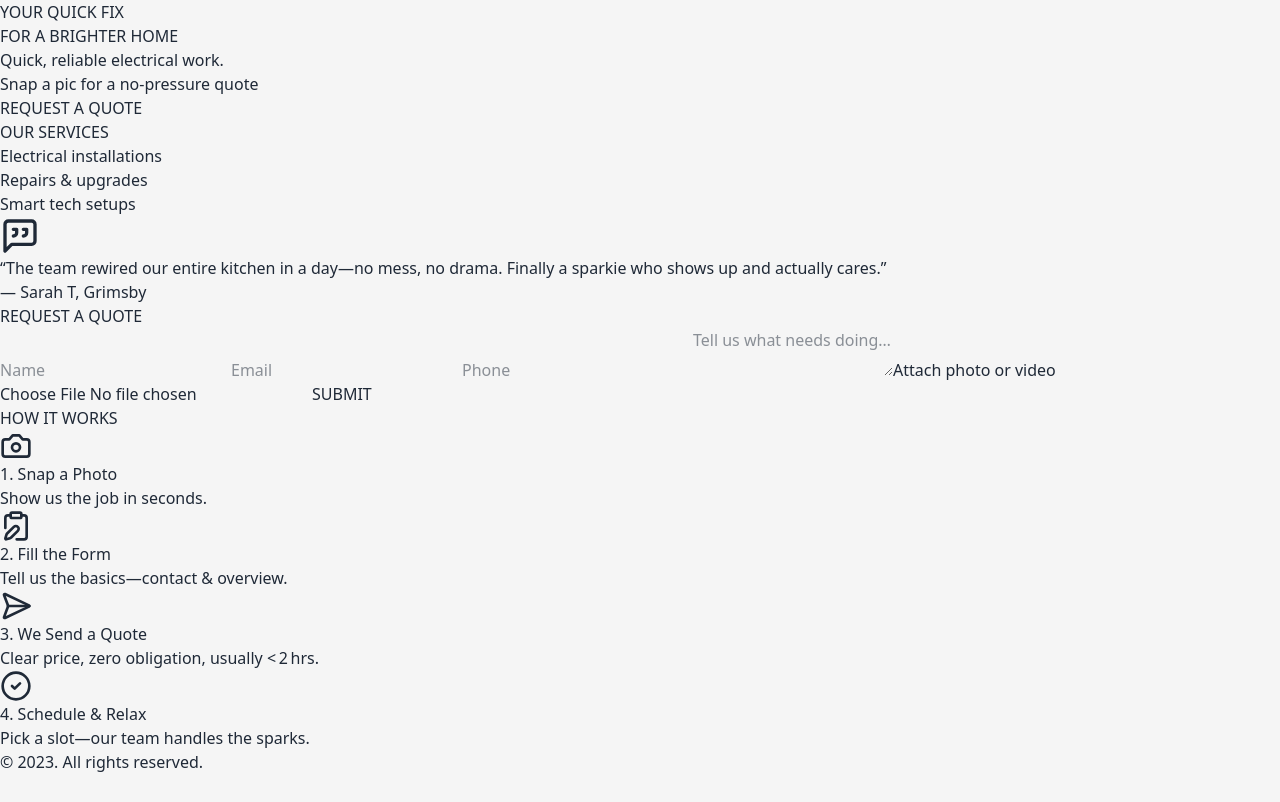
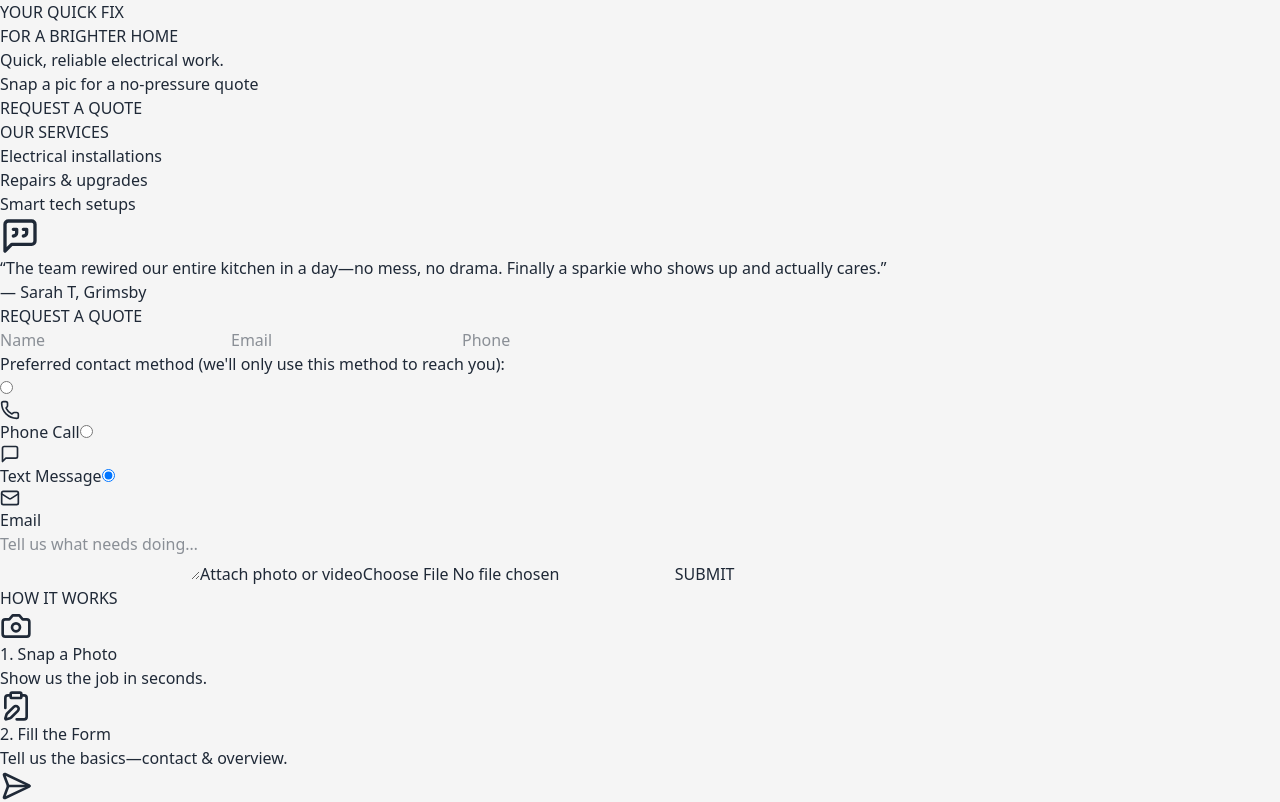
Before and after one commit to redhotchillipuppers/electricianad, a React (Vite) app: page / in a window 1280 px wide. Shown: the top 802 px of the page. Built offline with nearby package versions, Linux system fonts and the light colour scheme.

Commit message:
Added contact buttons

```diff
--- a/src/components/quoteform/quoteform.tsx
+++ b/src/components/quoteform/quoteform.tsx
@@ -1,6 +1,7 @@
 import React, { useState } from "react";
+import { Phone, MessageSquare, Mail } from "lucide-react";
 
-// ↓— swap this with your real Firebase helper
+// ↓— swap this with your real Firebase helper
 import submitQuote from "../../firebase/submitQuote";
 
 const QuoteForm = () => {
@@ -11,6 +12,7 @@ const QuoteForm = () => {
     phone: "",
     description: "",
     file: null as File | null,
+    contactMethod: "email", // Default contact method
   });
 
   const handleChange = (
@@ -24,18 +26,23 @@ const QuoteForm = () => {
     setValues((prev) => ({ ...prev, file: e.target.files?.[0] ?? null }));
   };
 
+  const handleContactMethodChange = (method: string) => {
+    setValues((prev) => ({ ...prev, contactMethod: method }));
+  };
+
   const handleSubmit = async (e: React.FormEvent) => {
     e.preventDefault();
     setSending(true);
     try {
-      await submitQuote(values); // 🔗 your existing Firebase call
-      alert("Thanks! We’ll get back to you ASAP.");
+      await submitQuote(values); // 🔗 your existing Firebase call
+      alert("Thanks! We'll get back to you ASAP.");
       setValues({
         name: "",
         email: "",
         phone: "",
         description: "",
         file: null,
+        contactMethod: "email",
       });
     } catch (err) {
       console.error(err);
@@ -85,7 +92,72 @@ const QuoteForm = () => {
             onChange={handleChange}
           />
 
-          {/* spans 2 columns on desktop */}
+          {/* Contact Method Selection */}
+          <div className="md:col-span-2">
+            <p className="text-neutral-700 font-medium mb-2">
+              Preferred contact method (we'll only use this method to reach you):
+            </p>
+            <div className="flex flex-wrap gap-4">
+              <label
+                className={`flex items-center gap-2 p-3 rounded-lg border ${
+                  values.contactMethod === "phone"
+                    ? "border-sky-500 bg-sky-50 ring-2 ring-sky-200"
+                    : "border-neutral-300 hover:border-sky-300"
+                } cursor-pointer transition`}
+              >
+                <input
+                  type="radio"
+                  name="contactMethod"
+                  value="phone"
+                  checked={values.contactMethod === "phone"}
+                  onChange={() => handleContactMethodChange("phone")}
+                  className="sr-only"
+                />
+                <Phone size={20} className={values.contactMethod === "phone" ? "text-sky-600" : "text-neutral-500"} />
+                <span className={values.contactMethod === "phone" ? "font-medium text-sky-700" : "text-neutral-700"}>Phone Call</span>
+              </label>
+
+              <label
+                className={`flex items-center gap-2 p-3 rounded-lg border ${
+                  values.contactMethod === "text"
+                    ? "border-sky-500 bg-sky-50 ring-2 ring-sky-200"
+                    : "border-neutral-300 hover:border-sky-300"
+                } cursor-pointer transition`}
+              >
+                <input
+                  type="radio"
+                  name="contactMethod"
+                  value="text"
+                  checked={values.contactMethod === "text"}
+                  onChange={() => handleContactMethodChange("text")}
+                  className="sr-only"
+                />
+                <MessageSquare size={20} className={values.contactMethod === "text" ? "text-sky-600" : "text-neutral-500"} />
+                <span className={values.contactMethod === "text" ? "font-medium text-sky-700" : "text-neutral-700"}>Text Message</span>
+              </label>
+
+              <label
+                className={`flex items-center gap-2 p-3 rounded-lg border ${
+                  values.contactMethod === "email"
+                    ? "border-sky-500 bg-sky-50 ring-2 ring-sky-200"
+                    : "border-neutral-300 hover:border-sky-300"
+                } cursor-pointer transition`}
+              >
+                <input
+                  type="radio"
+                  name="contactMethod"
+                  value="email"
+                  checked={values.contactMethod === "email"}
+                  onChange={() => handleContactMethodChange("email")}
+                  className="sr-only"
+                />
+                <Mail size={20} className={values.contactMethod === "email" ? "text-sky-600" : "text-neutral-500"} />
+                <span className={values.contactMethod === "email" ? "font-medium text-sky-700" : "text-neutral-700"}>Email</span>
+              </label>
+            </div>
+          </div>
+
+          {/* Description - spans 2 columns on desktop */}
           <textarea
             className="md:col-span-2 h-32 border border-neutral-300 rounded-md px-4 py-3 outline-sky-500 resize-none"
             name="description"
```
